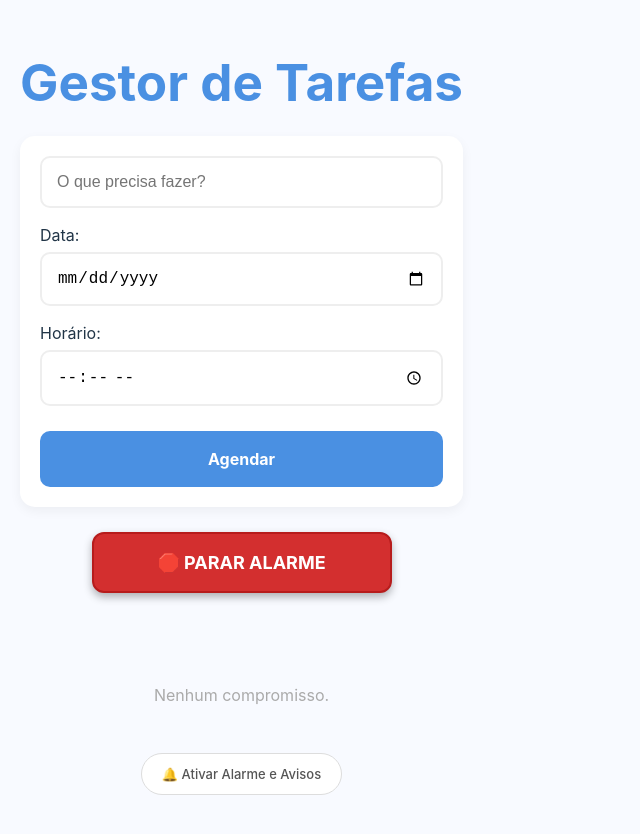
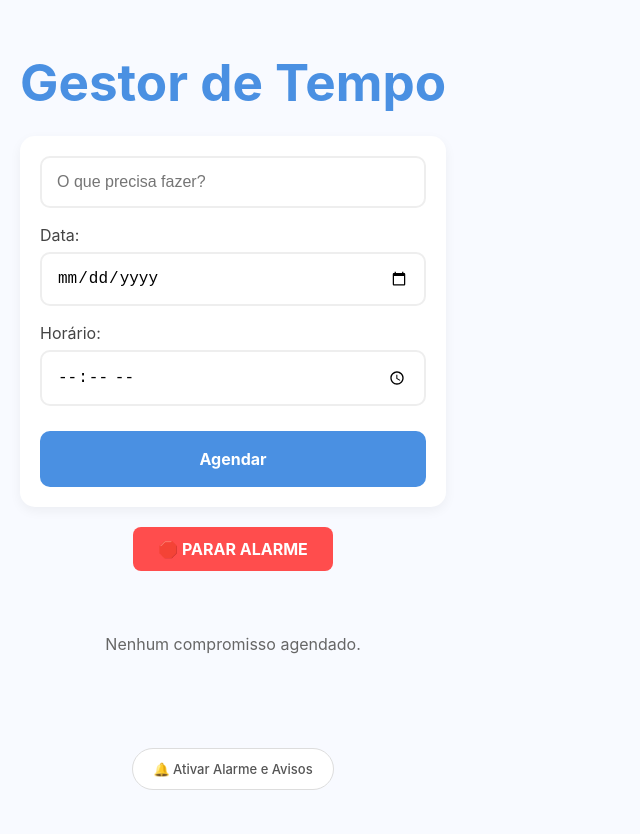
Before and after one commit to alianorafael-ti/gestor-tempo, a React (Vite) app: page / in a window 1280 px wide. Shown: the top 834 px of the page, without its empty margins (0-640 px from the left). Built offline with nearby package versions, Linux system fonts and the light colour scheme.

Commit message:
Fix: garante visibilidade do texto no Firefox e padroniza cores da lista

```diff
--- a/src/App.jsx
+++ b/src/App.jsx
@@ -3,10 +3,12 @@ import './App.css'
 
 function App() {
   const audioRef = useRef(new Audio('/alarm.wav'));
+
   const [tarefas, setTarefas] = useState(() => {
     const salvas = localStorage.getItem('minhasTarefas');
     return salvas ? JSON.parse(salvas) : [];
   });
+
   const [texto, setTexto] = useState('');
   const [data, setData] = useState('');
   const [hora, setHora] = useState('');
@@ -15,16 +17,10 @@ function App() {
     localStorage.setItem('minhasTarefas', JSON.stringify(tarefas));
   }, [tarefas]);
 
-  // FUNÇÃO DE PARAR (Melhorada para Celular)
-  const pararAlarme = (e) => {
-    if (e) {
-      e.preventDefault();
-      e.stopPropagation();
-    }
+  const pararAlarme = () => {
     if (audioRef.current) {
       audioRef.current.pause();
       audioRef.current.currentTime = 0;
-      audioRef.current.loop = false;
     }
   };
 
@@ -78,43 +74,32 @@ function App() {
   };
 
   return (
-    <div className="app-container">
-      <h1>Gestor de Tarefas</h1>
+    <div className="app-container" style={{ color: '#333' }}>
+      <h1>Gestor de Tempo</h1>
 
       <div className="formulario">
-        <input type="text" placeholder="O que precisa fazer?" value={texto} onChange={(e) => setTexto(e.target.value)} />
+        <input
+          type="text"
+          placeholder="O que precisa fazer?"
+          value={texto}
+          onChange={(e) => setTexto(e.target.value)}
+          style={{ color: '#000' }}
+        />
         <div className="campo-grupo">
-          <label>Data:</label>
+          <label style={{ color: '#444' }}>Data:</label>
           <input type="date" value={data} onChange={(e) => setData(e.target.value)} />
         </div>
         <div className="campo-grupo">
-          <label>Horário:</label>
+          <label style={{ color: '#444' }}>Horário:</label>
           <input type="time" value={hora} onChange={(e) => setHora(e.target.value)} />
         </div>
         <button className="btn-agendar" onClick={adicionarTarefa}>Agendar</button>
       </div>
 
-      {/* BOTÃO DE PARAR CORRIGIDO (ESTILO FORÇADO E SUPORTE A TOQUE) */}
-      <div style={{ textAlign: 'center', margin: '25px 0' }}>
+      <div style={{ textAlign: 'center', margin: '20px 0' }}>
         <button
           onClick={pararAlarme}
-          onPointerDown={pararAlarme}
-          style={{
-            backgroundColor: '#d32f2f',
-            color: '#ffffff',
-            padding: '18px 40px',
-            fontSize: '18px',
-            fontWeight: 'bold',
-            borderRadius: '12px',
-            border: '2px solid #b71c1c',
-            cursor: 'pointer',
-            width: '90%',
-            maxWidth: '300px',
-            display: 'inline-block',
-            boxShadow: '0 4px 8px rgba(0,0,0,0.3)',
-            appearance: 'none',
-            WebkitAppearance: 'none'
-          }}
+          style={{ backgroundColor: '#ff4d4d', color: 'white', padding: '12px 25px', borderRadius: '8px', border: 'none', fontWeight: 'bold', cursor: 'pointer' }}
         >
           🛑 PARAR ALARME
         </button>
@@ -122,25 +107,31 @@ function App() {
 
       <div className="lista-tarefas">
         {tarefas.length > 0 ? (
-          tarefas.slice().sort((a, b) => (a.data + a.hora).localeCompare(b.data + b.hora)).map(t => (
-            <div key={t.id} className={`card ${t.notificado ? 'concluida' : ''}`}>
-              <div className="info-tarefa">
-                <span>{t.data.split('-').reverse().join('/')}</span>
-                <span><strong>{t.hora}</strong> - {t.texto}</span>
+          tarefas
+            .slice()
+            .sort((a, b) => (a.data + a.hora).localeCompare(b.data + b.hora))
+            .map(t => (
+              <div key={t.id} className={`card ${t.notificado ? 'concluida' : ''}`} style={{ backgroundColor: '#fff', border: '1px solid #ddd', padding: '10px', marginBottom: '10px', borderRadius: '8px', display: 'flex', justifyContent: 'space-between', alignItems: 'center' }}>
+                <div className="info-tarefa" style={{ color: '#333' }}>
+                  <span style={{ fontWeight: 'bold', marginRight: '10px', color: '#000' }}>
+                    {t.data.split('-').reverse().join('/')}
+                  </span>
+                  <span style={{ color: '#000' }}>
+                    <strong>{t.hora}</strong> - {t.texto}
+                  </span>
+                </div>
+                <button className="btn-remover" onClick={() => removerTarefa(t.id)} style={{ color: 'red' }}>Excluir</button>
               </div>
-              <button className="btn-remover" onClick={() => removerTarefa(t.id)}>Excluir</button>
-            </div>
-          ))
+            ))
         ) : (
-          <p className="vazio">Nenhum compromisso.</p>
+          <p style={{ color: '#666', textAlign: 'center' }}>Nenhum compromisso agendado.</p>
         )}
       </div>
 
       <footer className="rodape">
         <button className="btn-discreto" onClick={() => {
           Notification.requestPermission();
-          alert("Ativado! Clique em OK.");
-          audioRef.current.play().then(() => setTimeout(() => pararAlarme(), 1000));
+          alert("Sistema pronto!");
         }}>
           🔔 Ativar Alarme e Avisos
         </button>
```
